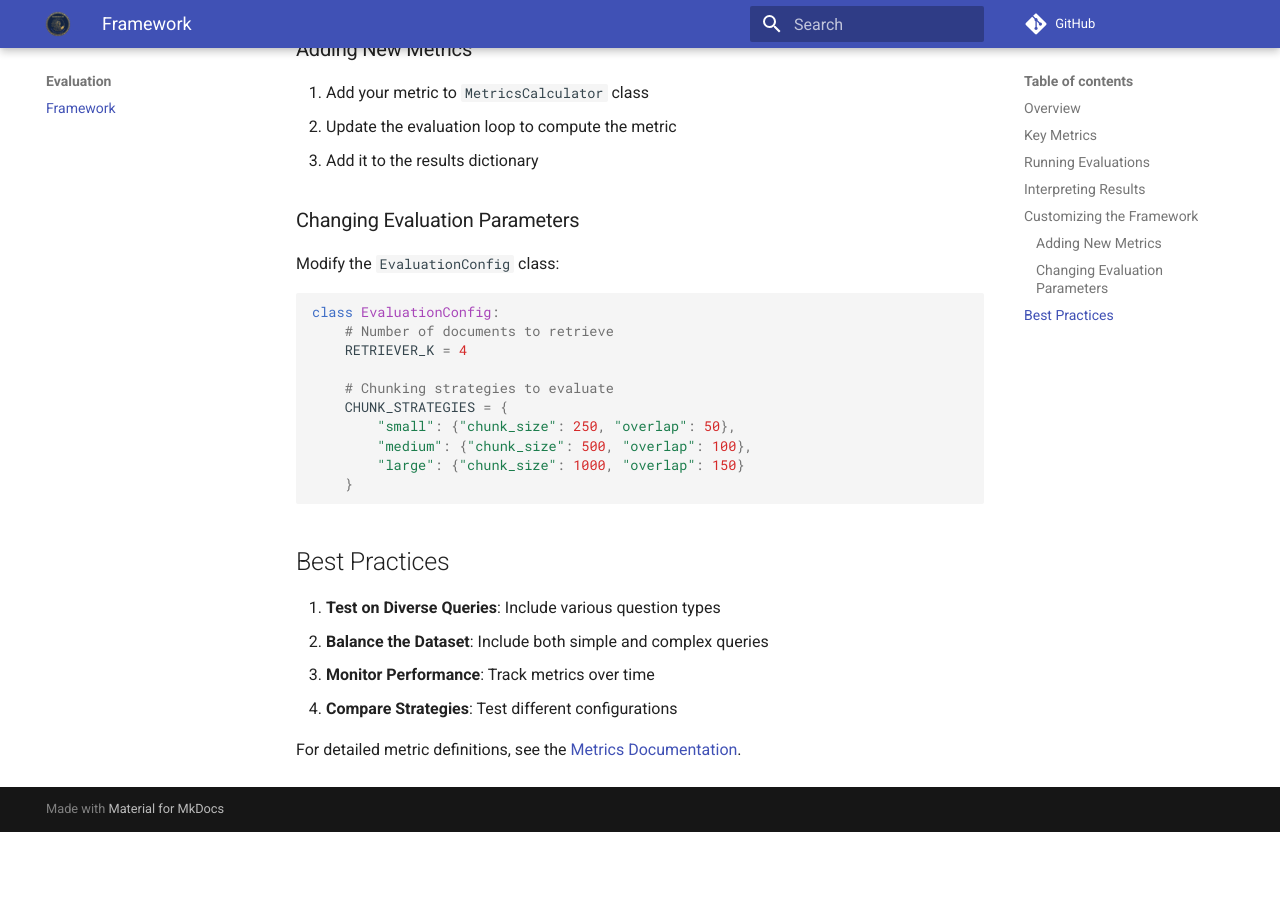
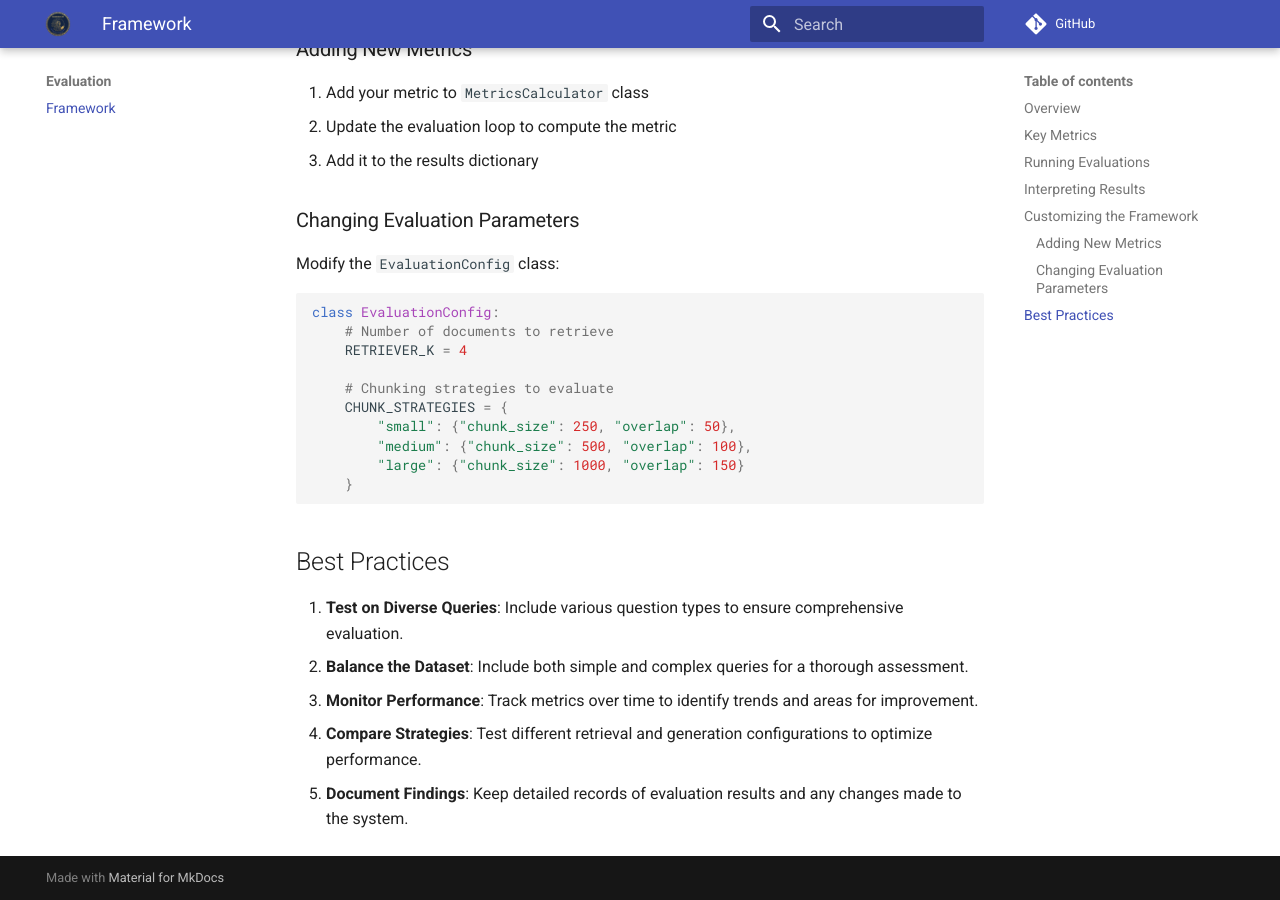
Before and after one commit to pranav271103/AmbedkarGPT-Intern-Task, an MkDocs documentation site: the page built from docs/evaluation/framework.md, in a window 1280 px wide and 900 px high, scrolled down 1756 px. Built offline with MkDocs 1.6.1 and Material for MkDocs 9.7.7, drawn with Linux system fonts in a browser that asks for light colours; comment, search, counter and statistics services are not loaded; before the commit the page ends 2588 px from its top, so only the background shows below that.

```diff
--- a/docs/evaluation/framework.md
+++ b/docs/evaluation/framework.md
@@ -78,9 +78,8 @@
 
 ## Best Practices
 
-1. **Test on Diverse Queries**: Include various question types
-2. **Balance the Dataset**: Include both simple and complex queries
-3. **Monitor Performance**: Track metrics over time
-4. **Compare Strategies**: Test different configurations
-
-For detailed metric definitions, see the [Metrics Documentation](./metrics.md).
+1. **Test on Diverse Queries**: Include various question types to ensure comprehensive evaluation.
+2. **Balance the Dataset**: Include both simple and complex queries for a thorough assessment.
+3. **Monitor Performance**: Track metrics over time to identify trends and areas for improvement.
+4. **Compare Strategies**: Test different retrieval and generation configurations to optimize performance.
+5. **Document Findings**: Keep detailed records of evaluation results and any changes made to the system.
```
Also changed, not shown: docs/getting-started/installation.md (+1 -1 lines), docs/index.md (+1 -1 lines).
